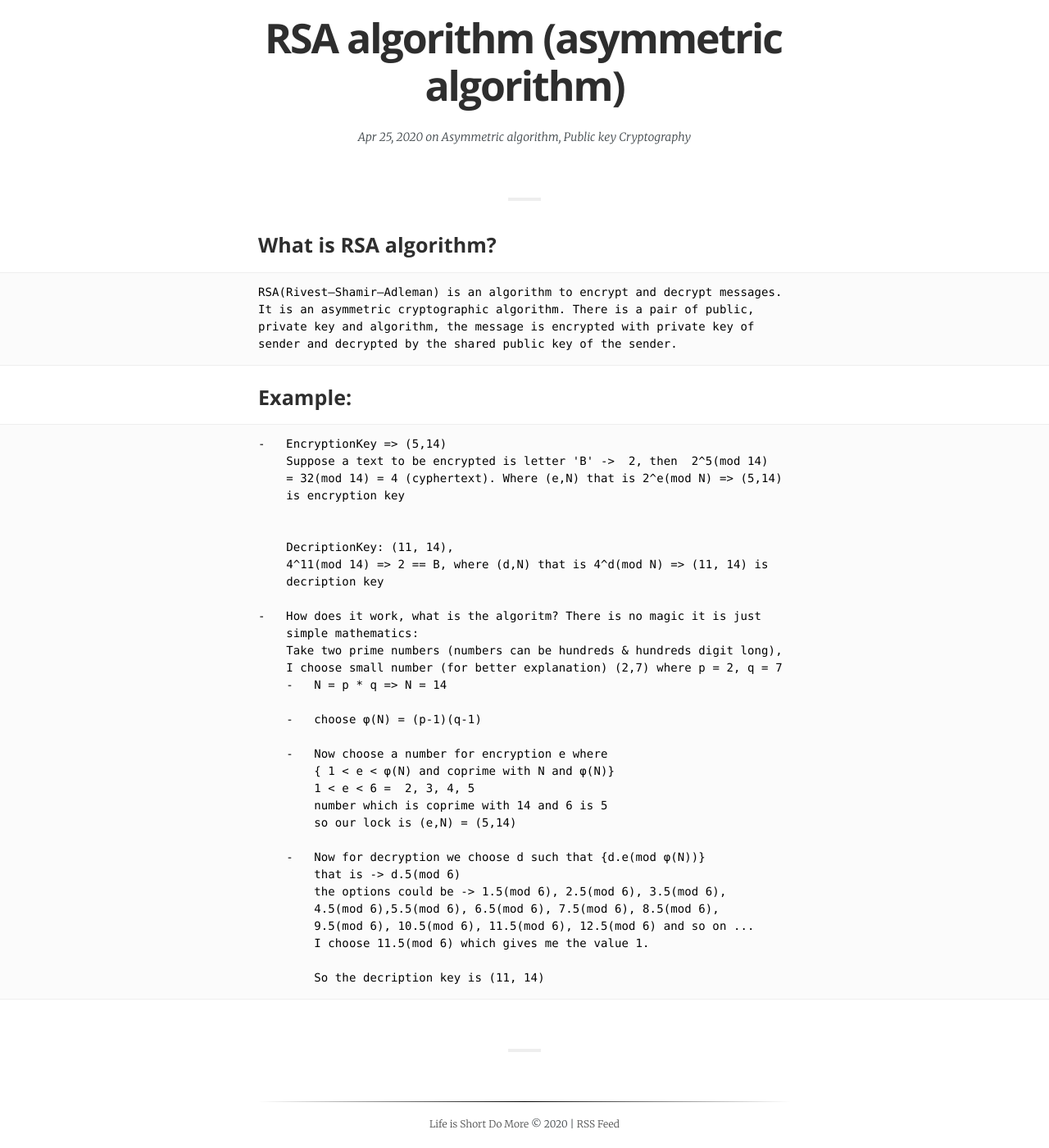
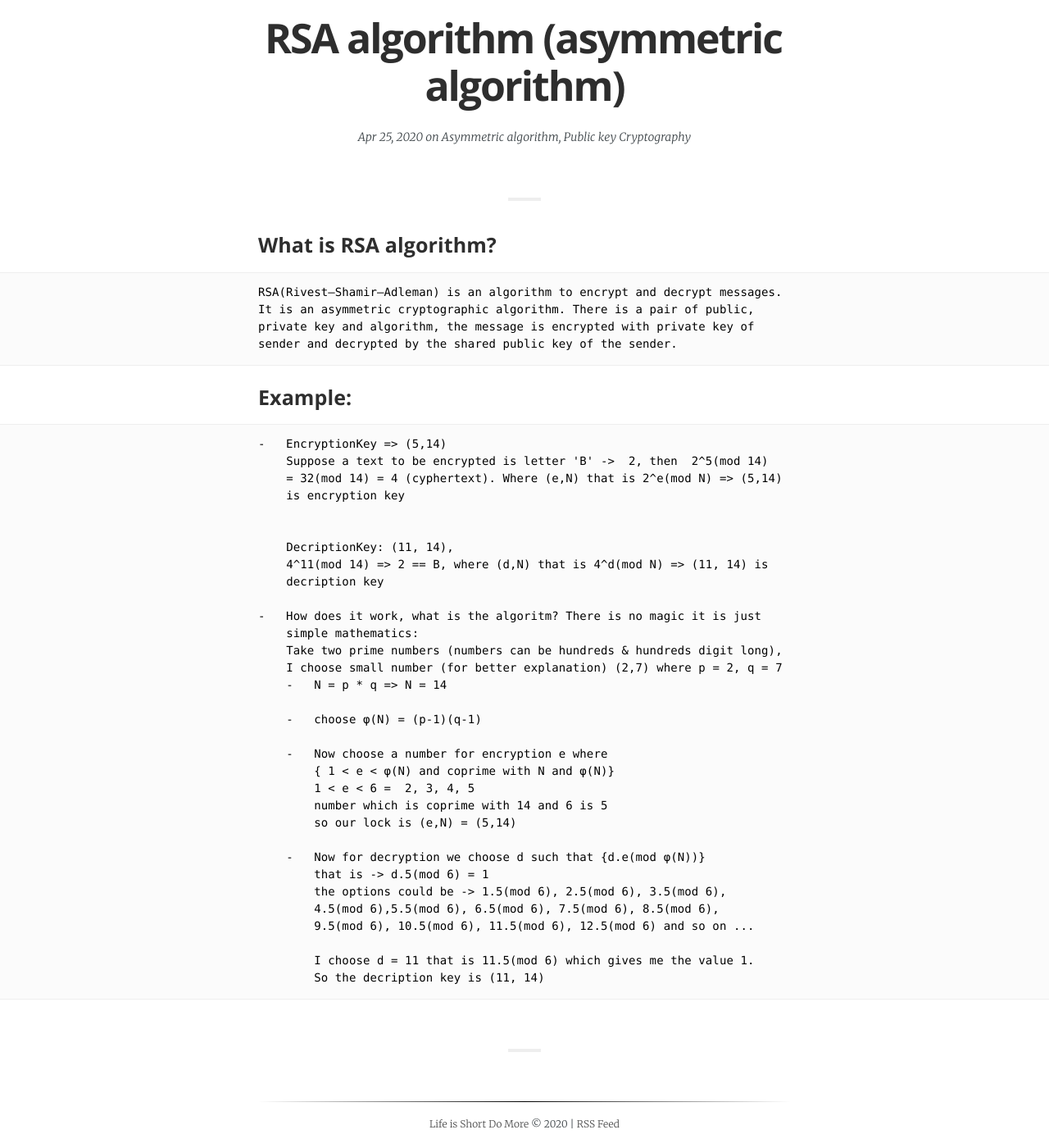
Before and after one commit to agrawalpoonam/agarwalpoonam.github.io, a Jekyll site: the page built from _posts/2020-04-25-RSA_easyway.md, in a window 1280 px wide and 1400 px high, scrolled down 336 px. Shown: the whole window at 82% size. Built offline with Jekyll 4.4.1, drawn with Linux system fonts in a browser that asks for light colours; some web fonts are replaced.

Commit message:
changes for content

```diff
--- a/_posts/2020-04-25-RSA_easyway.md
+++ b/_posts/2020-04-25-RSA_easyway.md
@@ -38,10 +38,10 @@ author: Poonam Agarwal
             so our lock is (e,N) = (5,14)
 
         -   Now for decryption we choose d such that {d.e(mod φ(N))}
-            that is -> d.5(mod 6)
+            that is -> d.5(mod 6) = 1
             the options could be -> 1.5(mod 6), 2.5(mod 6), 3.5(mod 6),
             4.5(mod 6),5.5(mod 6), 6.5(mod 6), 7.5(mod 6), 8.5(mod 6),
             9.5(mod 6), 10.5(mod 6), 11.5(mod 6), 12.5(mod 6) and so on ...
-            I choose 11.5(mod 6) which gives me the value 1.
 
+            I choose d = 11 that is 11.5(mod 6) which gives me the value 1.
             So the decription key is (11, 14)
```
